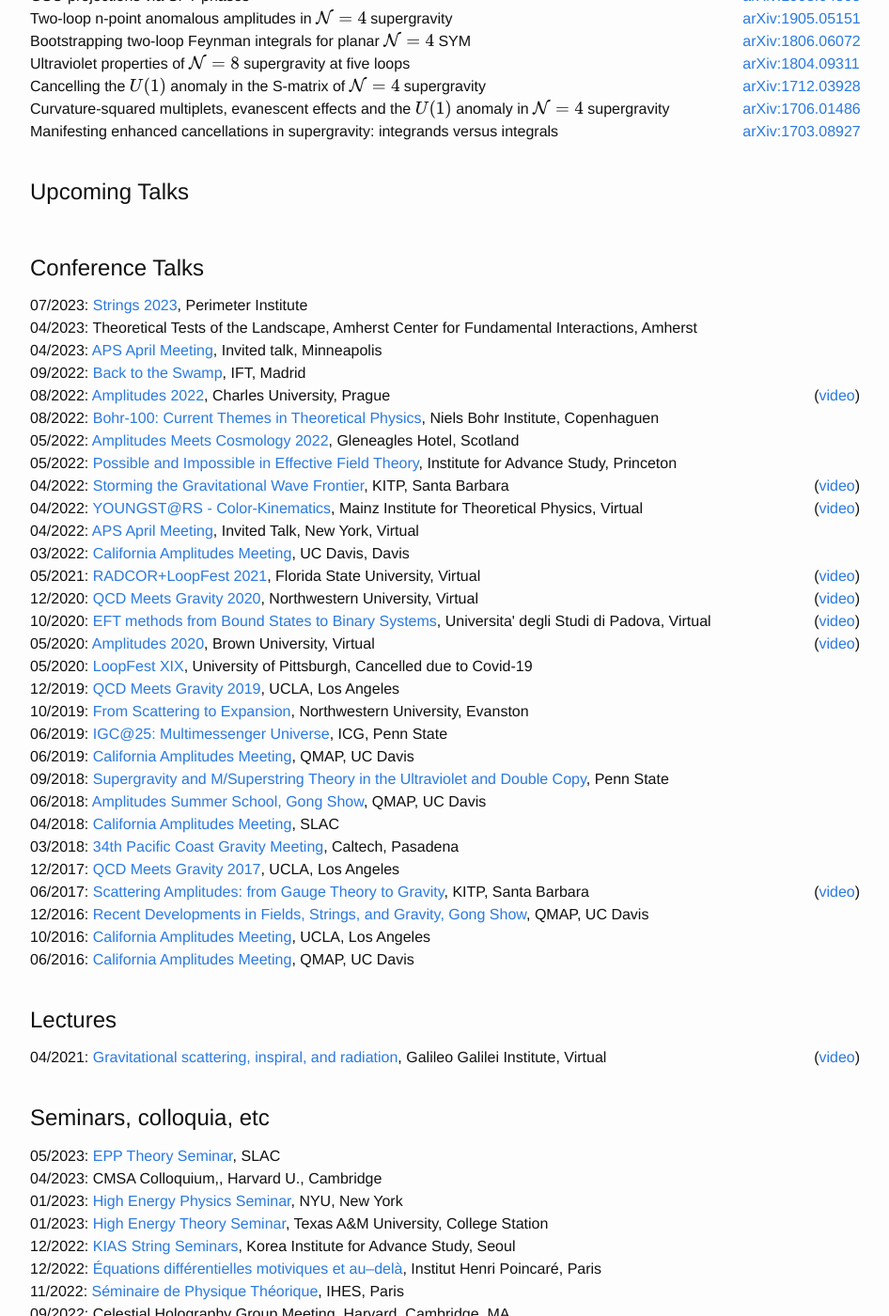
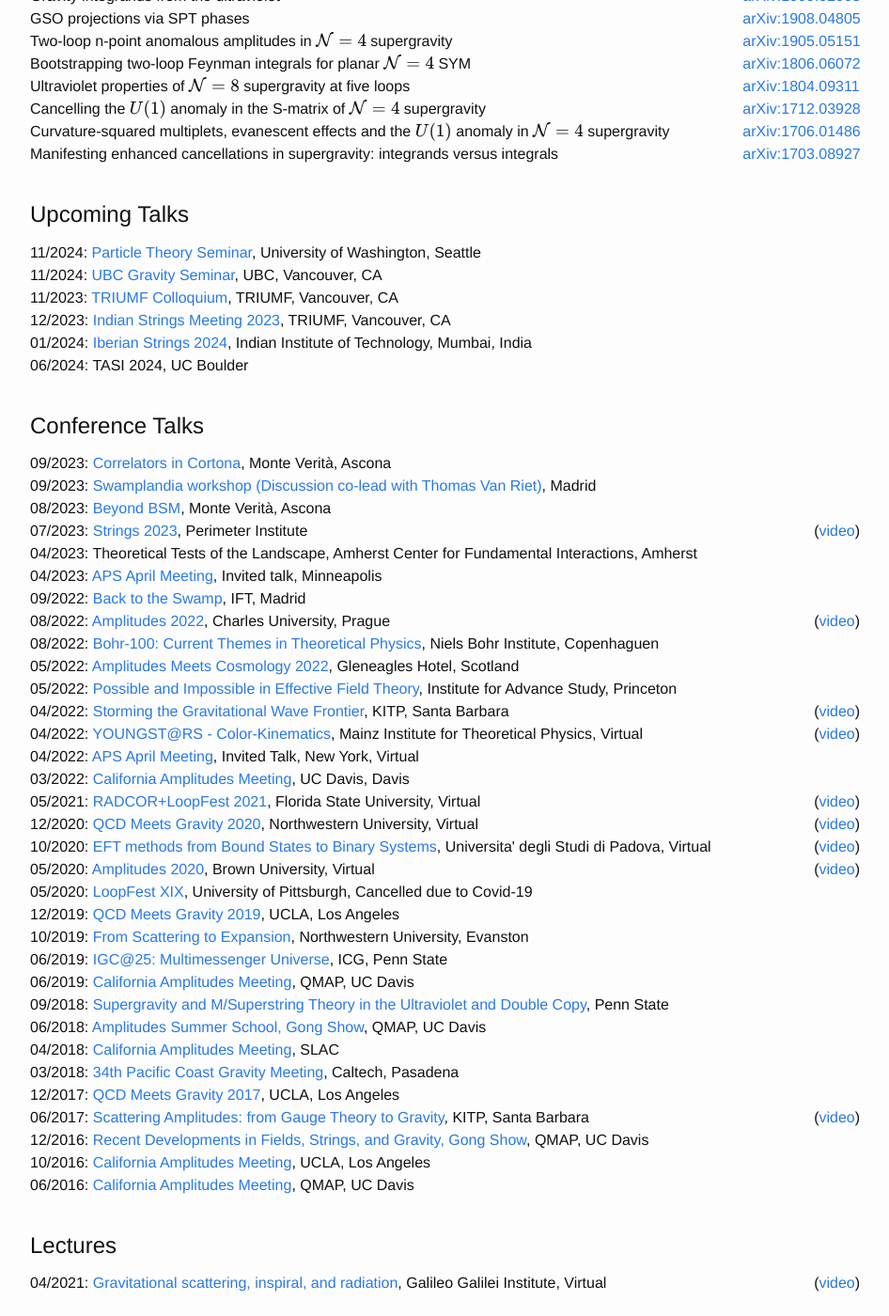
Before and after one commit to julioparra/julioparra.github.io, a Jekyll site: the page built from index.md, in a window 1280 px wide and 1400 px high, scrolled down 1040 px. Shown: the whole window at 94% size, without its empty margins (168-1114 px from the left). Built offline with Jekyll 4.4.1, drawn with Linux system fonts in a browser that asks for light colours; nearby versions of some CDN libraries; some of the changed text lies outside the part shown.

Commit message:
Added latest paper and talks

```diff
--- a/_data/papers.yml
+++ b/_data/papers.yml
@@ -1,3 +1,5 @@
+- title: "Effective Field Theory for Extreme Mass Ratios"
+  arxivnumber: "2308.14832"
 - title: "Comparison of post-Minkowskian and self-force expansions: Scattering in a scalar charge toy model"
   arxivnumber: "2304.09200"
 - title: "Soft Phonon Theorems"
--- a/_data/talks.yml
+++ b/_data/talks.yml
@@ -1,10 +1,98 @@
+- date: 2024-06-03
+  name: TASI 2024
+  type: lectures
+  link:
+  institution: UC Boulder
+  location:
+  video:
+
+- date: 2024-01-14
+  name: Iberian Strings 2024
+  type: conference
+  link: http://home.phy.iitb.ac.in/ism2023/index.html
+  institution: Indian Institute of Technology
+  location: Mumbai, India
+  video:
+
+- date: 2023-12-15
+  name: Indian Strings Meeting 2023
+  type: conference
+  link: https://www.triumf.ca/research-program/lectures-conferences/upcoming-seminars-lectures
+  institution: TRIUMF
+  location: Vancouver, CA
+  video:
+
+- date: 2023-11-23
+  name: TRIUMF Colloquium
+  type: colloquium
+  link: https://www.triumf.ca/research-program/lectures-conferences/upcoming-seminars-lectures
+  institution: TRIUMF
+  location: Vancouver, CA
+  video:
+
+- date: 2024-11-15
+  name: UBC Gravity Seminar
+  type: seminar
+  link: https://pitp.phas.ubc.ca/GravitySeminars/index.html
+  institution: UBC
+  location: Vancouver, CA
+  video:
+
+- date: 2024-11-07
+  name: Particle Theory Seminar
+  type: seminar
+  link: https://phys.washington.edu/events/series/particle-theory
+  institution: University of Washington
+  location: Seattle
+  video:
+
+- date: 2023-10-12
+  name: Theoretical Physics seminar
+  type: seminar
+  link:
+  institution:  IPhT
+  location: CEA Saclay
+  video:
+
+- date: 2023-09-19
+  name: Correlators in Cortona
+  type: conference
+  link: https://indico.sns.it/event/55/timetable/#20230919
+  institution:
+  location: Monte Verità, Ascona
+  video:
+
+- date: 2023-09-13
+  name: Swamplandia workshop (Discussion co-lead with Thomas Van Riet)
+  type: conference
+  link: https://eventos.uam.es/99620/detail/swamplandia.html
+  institution:
+  location: Madrid
+  video:
+
+- date: 2023-08-17
+  name: Beyond BSM
+  type: conference
+  link: https://indico.cern.ch/event/824151/timetable/#20230813
+  institution:
+  location: Monte Verità, Ascona
+  video:
+
+- date: 2023-08-11
+  name: Traversing the Particle Physics Peaks — Phenomenology to Formal
+  type: seminar
+  link:
+  institution: Aspen Center for Physics
+  location:
+  video:
+
 - date: 2023-07-23
   name: Strings 2023
   type: conference
   link: https://events.perimeterinstitute.ca/event/29/overview
   institution: Perimeter Institute
   location:
-  video:
+  video: https://pirsa.org/23070019
 
 - date: 2023-05-19
   name: EPP Theory Seminar
@@ -14,8 +102,8 @@
   location:
   video:
 
-- date: 2023-04-21
-  name: CMSA Colloquium,
+- date: 2023-04-20
+  name: CMSA Colloquium
   type: seminar
   link:
   institution: Harvard U.
```
